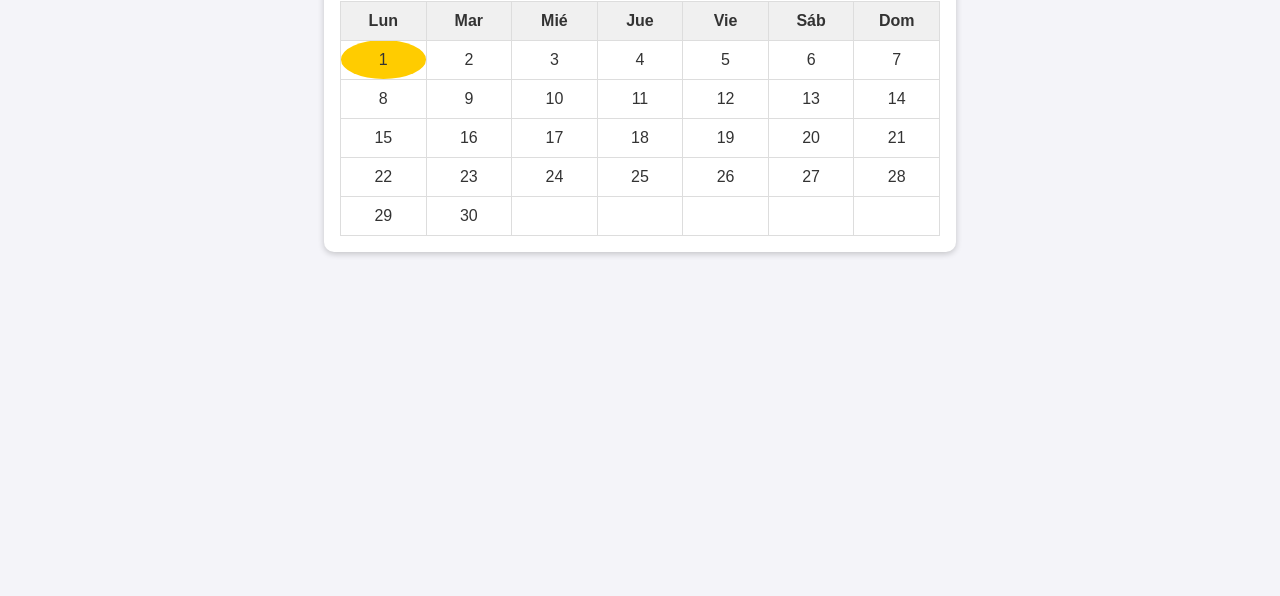
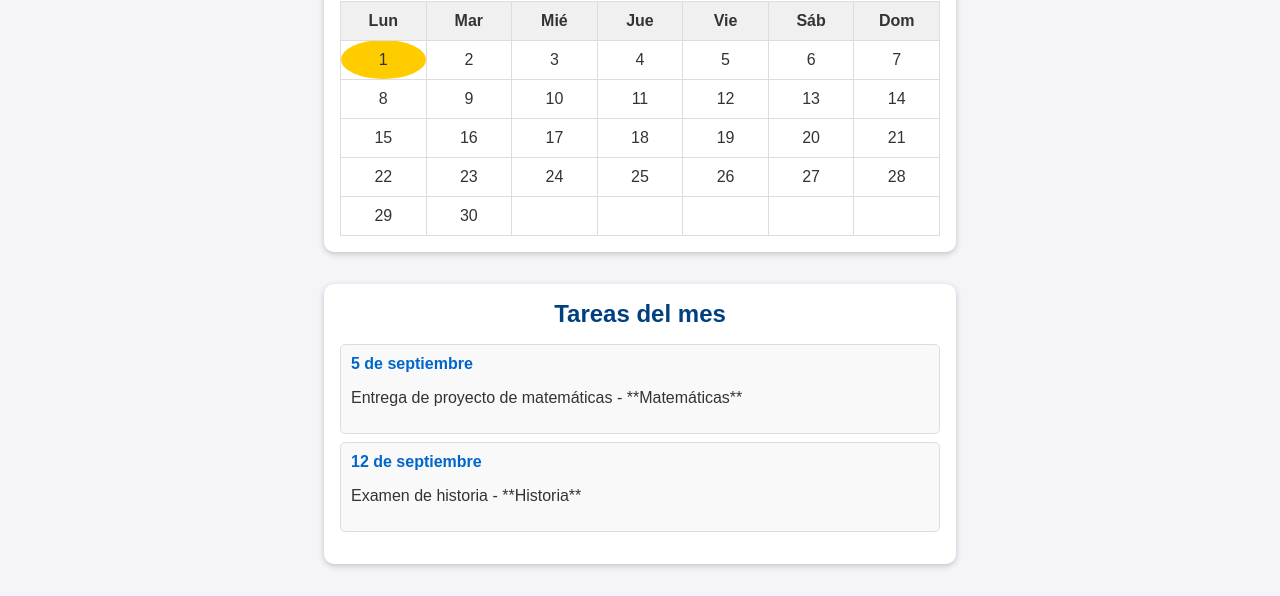
Before and after one commit to Urielpereyra15/App-Escolar, a plain HTML site: page agenda.html in a window 1280 px wide. Shown: the part 237-833 px from the top of the page. Before the commit the page ends 800 px from the top, so only its background shows below. Drawn offline with Linux system fonts and the light colour scheme.

Commit message:
Update agenda.html

```diff
--- a/agenda.html
+++ b/agenda.html
@@ -85,6 +85,43 @@
       background: #ffcc00;
       border-radius: 50%;
     }
+
+    .tasks-section {
+      max-width: 600px;
+      margin: 2rem auto;
+      background: #fff;
+      padding: 1rem;
+      border-radius: 10px;
+      box-shadow: 0 2px 6px rgba(0,0,0,0.2);
+    }
+
+    .tasks-section h2 {
+      color: #004080;
+      text-align: center;
+      margin-top: 0;
+      margin-bottom: 1rem;
+    }
+
+    #taskList {
+      list-style: none;
+      padding: 0;
+    }
+
+    #taskList li {
+      background: #f9f9f9;
+      border: 1px solid #ddd;
+      border-radius: 5px;
+      padding: 10px;
+      margin-bottom: 8px;
+      display: flex;
+      justify-content: space-between;
+      align-items: center;
+    }
+
+    #taskList li .task-date {
+      font-weight: bold;
+      color: #0066cc;
+    }
   </style>
 </head>
 <body>
@@ -122,13 +159,28 @@
     </table>
   </div>
 
+  <div class="tasks-section">
+    <h2>Tareas del mes</h2>
+    <ul id="taskList">
+      </ul>
+  </div>
+
   <script>
     const monthYear = document.getElementById("monthYear");
     const calendarBody = document.getElementById("calendarBody");
     const prevBtn = document.getElementById("prev");
     const nextBtn = document.getElementById("next");
+    const taskList = document.getElementById("taskList");
 
     let currentDate = new Date();
+
+    const tasks = [
+      { date: new Date(2025, 8, 5), description: "Entrega de proyecto de matemáticas", subject: "Matemáticas" },
+      { date: new Date(2025, 8, 12), description: "Examen de historia", subject: "Historia" },
+      { date: new Date(2025, 9, 2), description: "Presentación de biología", subject: "Biología" },
+      { date: new Date(2025, 9, 15), description: "Prueba de física", subject: "Física" },
+      { date: new Date(2025, 10, 20), description: "Trabajo final de literatura", subject: "Literatura" },
+    ];
 
     function renderCalendar(date) {
       const year = date.getFullYear();
@@ -184,17 +236,53 @@
       calendarBody.appendChild(row);
     }
 
+    function renderTasks(date) {
+      const year = date.getFullYear();
+      const month = date.getMonth();
+
+      // Limpiar la lista de tareas
+      taskList.innerHTML = "";
+
+      // Filtrar tareas para el mes actual
+      const monthlyTasks = tasks.filter(task => {
+        return task.date.getFullYear() === year && task.date.getMonth() === month;
+      });
+
+      // Mostrar las tareas filtradas
+      if (monthlyTasks.length > 0) {
+        monthlyTasks.forEach(task => {
+          const li = document.createElement("li");
+          const day = task.date.getDate();
+          const taskContent = `
+            <div>
+              <span class="task-date">${day} de ${date.toLocaleDateString('es-ES', { month: 'long' })}</span>
+              <p>${task.description} - **${task.subject}**</p>
+            </div>
+          `;
+          li.innerHTML = taskContent;
+          taskList.appendChild(li);
+        });
+      } else {
+        const li = document.createElement("li");
+        li.textContent = "No hay tareas para este mes.";
+        taskList.appendChild(li);
+      }
+    }
+
     prevBtn.addEventListener("click", () => {
       currentDate.setMonth(currentDate.getMonth() - 1);
       renderCalendar(currentDate);
+      renderTasks(currentDate);
     });
 
     nextBtn.addEventListener("click", () => {
       currentDate.setMonth(currentDate.getMonth() + 1);
       renderCalendar(currentDate);
+      renderTasks(currentDate);
     });
 
     renderCalendar(currentDate);
+    renderTasks(currentDate);
   </script>
 </body>
 </html>
```
